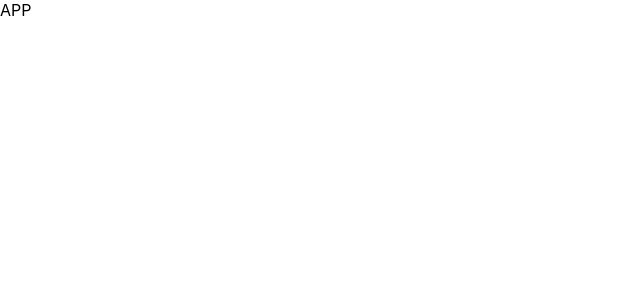
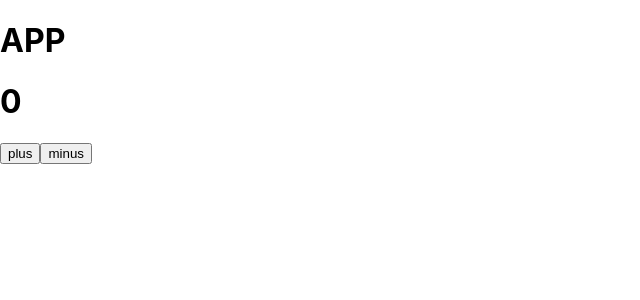
Before and after one commit to jmeno1011/redux-pprac, a React (Create React App) app: page / in a window 1280 px wide. Shown: the top 300 px of the page, without its empty margins (0-640 px from the left). Built offline with nearby package versions, Linux system fonts and the light colour scheme.

Commit message:
간단한 예제로 + - 만들어봄

```diff
--- a/package.json
+++ b/package.json
@@ -12,6 +12,7 @@
     "react-redux": "^8.0.4",
     "react-scripts": "5.0.1",
     "redux": "^4.2.0",
+    "redux-actions": "^2.6.5",
     "web-vitals": "^2.1.4"
   },
   "scripts": {
--- a/src/App.js
+++ b/src/App.js
@@ -1,7 +1,13 @@
 import "./App.css";
+import CounterContainer from "./containers/CounterContainer";
 
 function App() {
-  return <div>APP</div>;
+  return (
+    <div>
+      <h1>APP</h1>
+      <CounterContainer />
+    </div>
+  );
 }
 
 export default App;
--- /dev/null
+++ b/src/containers/CounterContainer.jsx
@@ -0,0 +1,20 @@
+import { useCallback } from "react";
+import { useDispatch, useSelector } from "react-redux";
+import { decrease, increase } from "../modules/counter";
+
+const CounterContainer = () => {
+  const number = useSelector((state) => state.counter.number);
+  //   console.log(number);
+  const dispatch = useDispatch();
+  const onIncrease = useCallback(() => dispatch(increase()), [dispatch]);
+  const onDecrease = useCallback(() => dispatch(decrease()), [dispatch]);
+  return (
+    <div>
+      <h1>{number}</h1>
+      <button onClick={onIncrease}>plus</button>
+      <button onClick={onDecrease}>minus</button>
+    </div>
+  );
+};
+
+export default CounterContainer;
--- /dev/null
+++ b/src/modules/counter.js
@@ -0,0 +1,21 @@
+import { createAction, handleActions } from "redux-actions";
+
+const INCREASE = "counter/INCREASE";
+const DECREASE = "counter/DECREASE";
+
+export const increase = createAction(INCREASE);
+export const decrease = createAction(DECREASE);
+
+const initialState = {
+  number: 0,
+};
+
+const counter = handleActions(
+  {
+    [INCREASE]: (state) => ({ number: state.number + 1 }),
+    [DECREASE]: (state) => ({ number: state.number - 1 }),
+  },
+  initialState
+);
+
+export default counter;
--- a/src/modules/index.js
+++ b/src/modules/index.js
@@ -1,5 +1,8 @@
 import { combineReducers } from "redux";
+import counter from "./counter";
 
-const rootReducer = combineReducers({});
+const rootReducer = combineReducers({
+  counter,
+});
 
 export default rootReducer;
```
Also changed, not shown: 2 other files (tests, documents, lock files or other folders).
